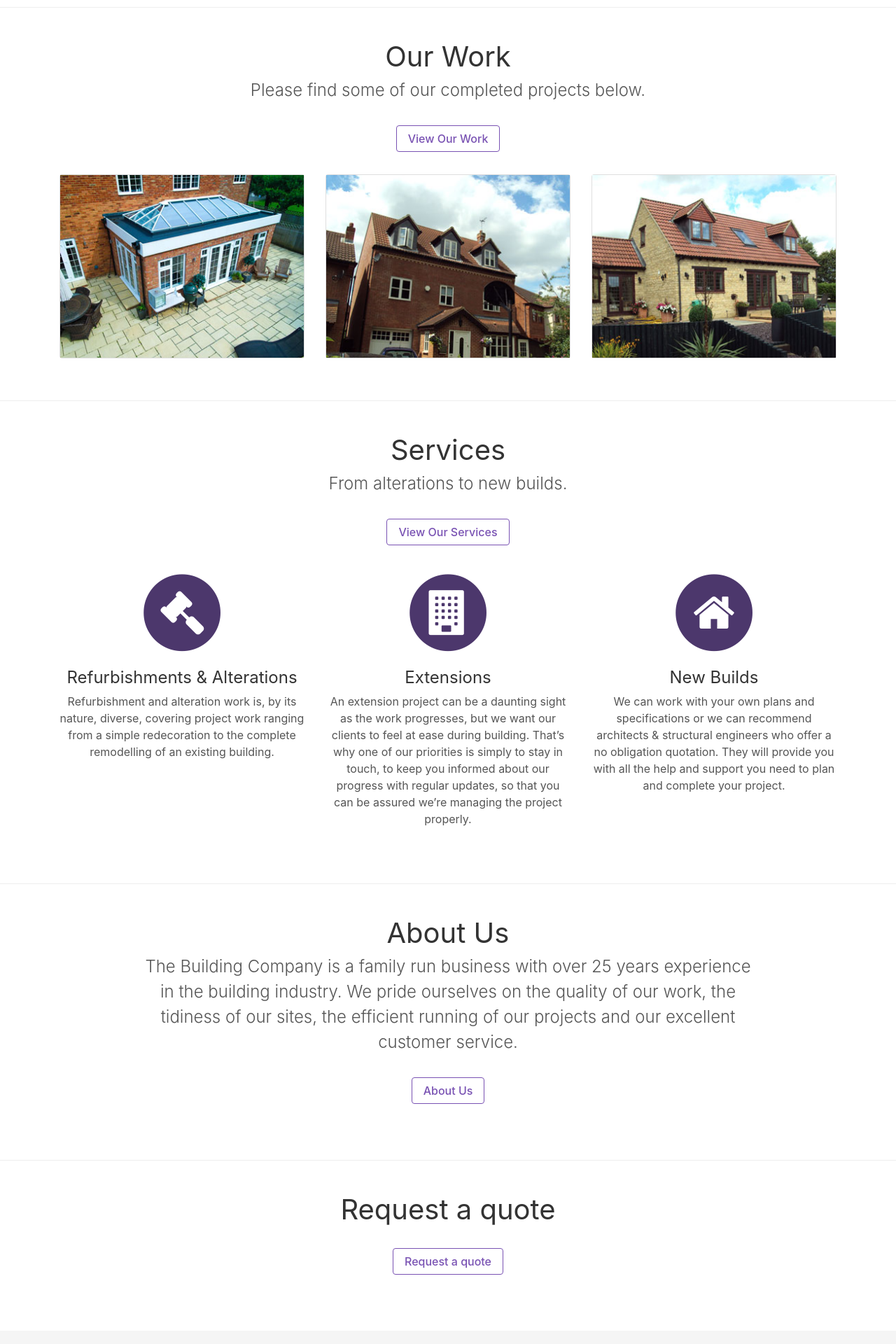
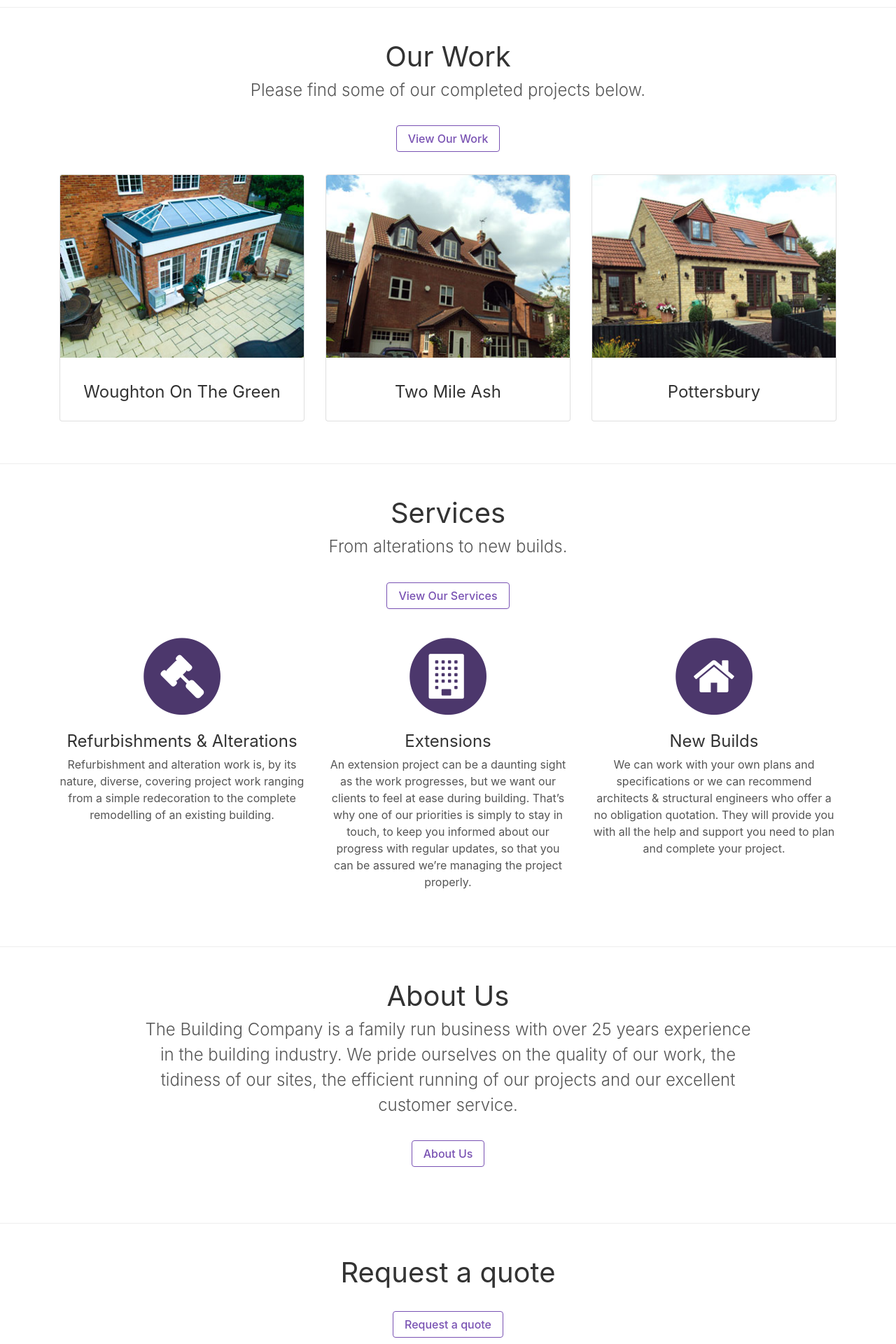
Before and after one commit to samdoidge/thebuildingcompany.co, a Jekyll site: the page built from index.md, in a window 1280 px wide. Shown: the part 833-2753 px from the top of the page at 70% size. Built offline with Jekyll 4.4.1, drawn with Linux system fonts in a browser that asks for light colours.

Commit message:
our-work adjustment

```diff
--- a/css/style.scss
+++ b/css/style.scss
@@ -9,6 +9,11 @@ $primary-color: #7952b3;
 
 html {
     font-size: 16px;
+}
+
+.card-link, .card-link:hover, .card-link:focus {
+    text-decoration: none;
+    color: #555;
 }
 
 .card img {
--- a/index.md
+++ b/index.md
@@ -93,17 +93,43 @@ Also to say thank you for looking after it while you were working on it, it was
       <a href="/our-work" class="btn btn-bs btn-outline">View Our Work</a>
     </p>
     <div class="row">
-    <div class="col-md-4">
-        <a href="/our-work"><div class="card"><img class="img-fluid mx-auto" src="/img/thumbs/woughton-on-the-green-1.jpg" alt="Woughton On The Green"></div></a>
-    </div>
-    <div class="col-md-4">
-        <a href="/our-work"><div class="card"><img class="img-fluid mx-auto" src="/img/thumbs/langton-drive-1.jpg" alt="Langton Drive"></div></a>
-    </div>
-    <div class="col-md-4">
-        <a href="/our-work"><div class="card"><img class="img-fluid mx-auto" src="/img/thumbs/pottersbury-1.jpg" alt="Pottersbury"></div></a>
-    </div>
-    </div>
+      <div class="col-md-4">
+      <a class="card-link" href="/our-work/woughton-on-the-green">
+        <div class="card">
+  <img class="card-img-top" src="/img/thumbs/woughton-on-the-green-1.jpg" alt="Orangery">
+  <div class="card-block">
+    <h4 class="card-title">Woughton On The Green</h4>
 
+    <!--a href="/our-work/woughton-on-the-green" class="btn btn-bs btn-outline">View more</a-->
+  </div>
+</div>
+    </a>
+      </div>
+      <div class="col-md-4">
+      <a class="card-link" href="/our-work/two-mile-ash">
+     <div class="card">
+  <img class="card-img-top" src="/img/thumbs/langton-drive-1.jpg" alt="Second floor extension">
+  <div class="card-block">
+    <h4 class="card-title">Two Mile Ash</h4>
+
+    <!--a href="/our-work/two-mile-ash" class="btn btn-bs btn-outline">View more</a-->
+  </div>
+</div>
+    </a>
+      </div>
+       <div class="col-md-4">
+       <a class="card-link" href="/our-work/pottersbury">
+      <div class="card">
+  <img class="card-img-top" src="/img/thumbs/pottersbury-1.jpg" alt="Pottersbury stone brick house">
+  <div class="card-block">
+    <h4 class="card-title">Pottersbury</h4>
+
+    <!--a href="/our-work/pottersbury" class="btn btn-bs btn-outline">View more</a-->
+  </div>
+</div>
+    </a>
+      </div>
+  </div>
     </div>
   </div>
 
```
Also changed, not shown: our-work.md (+9 -3 lines), 4 other files.
